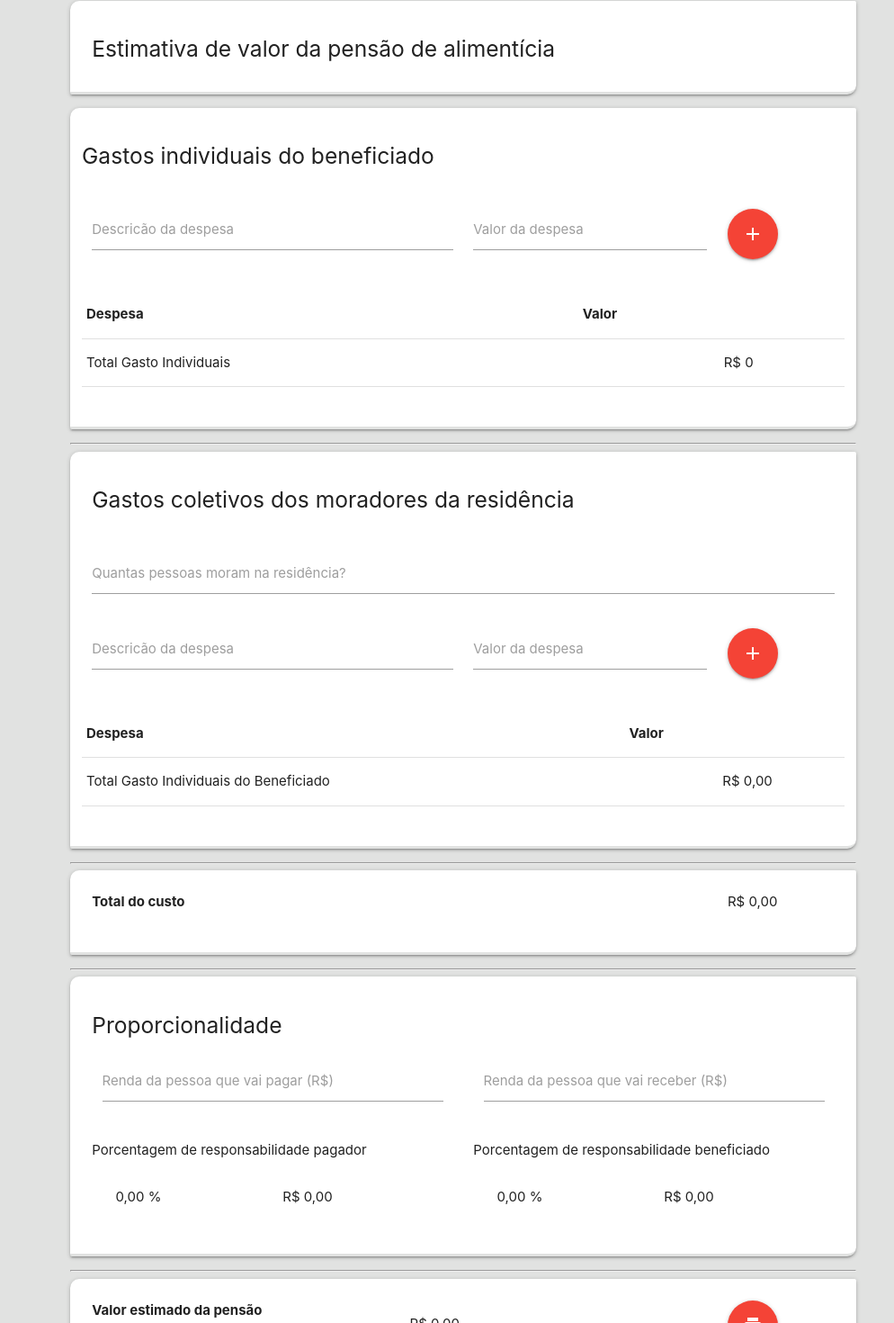
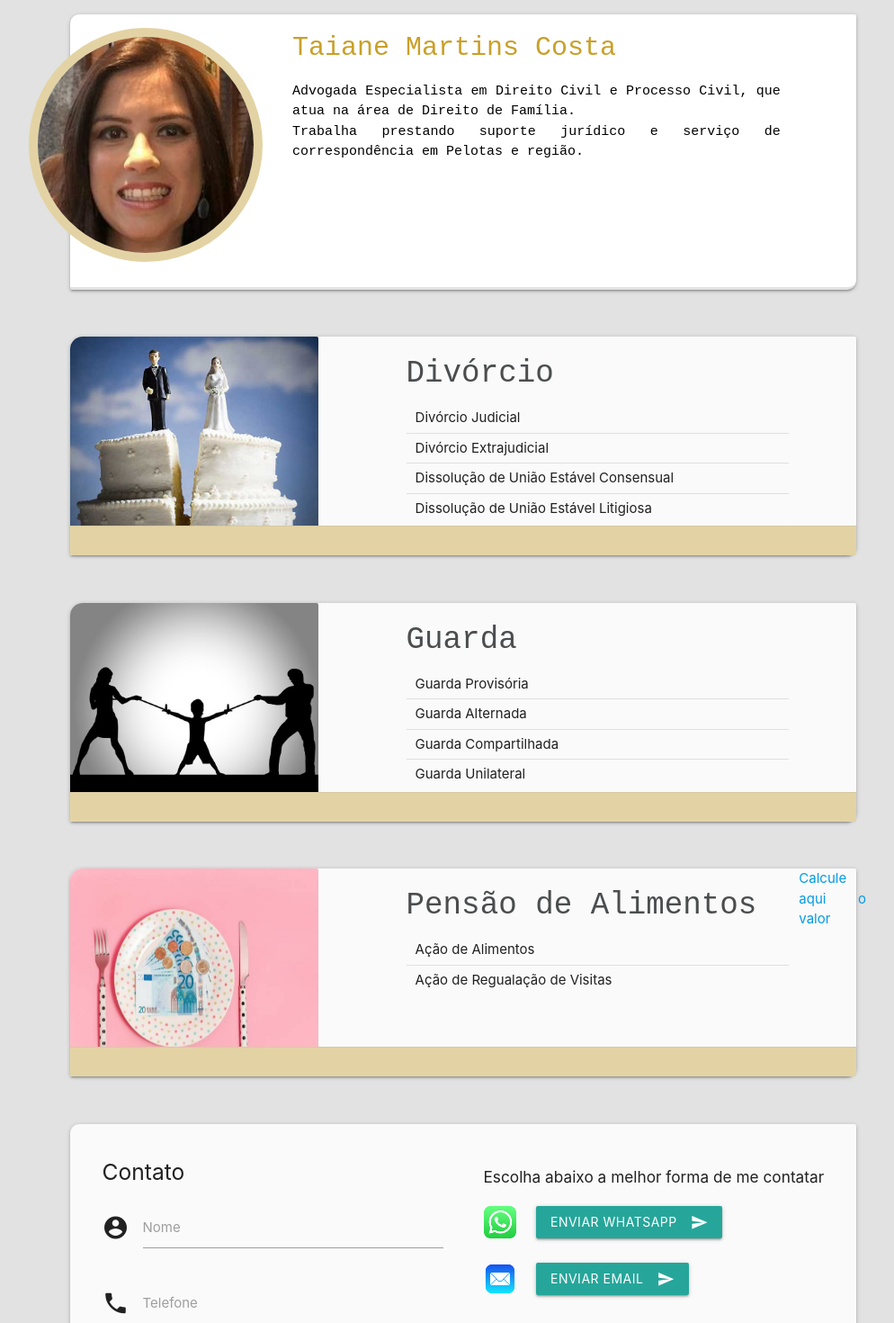
Before and after one commit to vandersonos/fullstack-advogada, a React (Create React App) app in the folder public/javascripts/react/: page / in a window 1280 px wide. Shown: the part 71-1541 px from the top of the page at 90% size, without its empty margins (125-1119 px from the left). Built offline with nearby package versions, Linux system fonts and the light colour scheme.

Commit message:
adicionada calculadora na navegação

```diff
--- a/public/javascripts/react/package.json
+++ b/public/javascripts/react/package.json
@@ -8,6 +8,7 @@
     "materialize-css": "^1.0.0-rc.2",
     "react": "^16.12.0",
     "react-dom": "^16.12.0",
+    "react-router-dom": "^5.1.2",
     "react-scripts": "3.2.0"
   },
   "scripts": {
--- a/public/javascripts/react/src/App.js
+++ b/public/javascripts/react/src/App.js
@@ -5,8 +5,6 @@ import CardCartaoVisita from './compontentes/CardCartaoVisita';
 import CardTopico from './compontentes/CardTopico.js';
 import Navbar from './compontentes/NavBar.js';
 import Contato from './compontentes/Contato.js';
-import CalculadoraPensao from './compontentes/calc-pensao/CalculadoraPensao.js';
-
 
 function App() {
     let artigos = [
@@ -43,22 +41,27 @@ function App() {
                 "Ação de Alimentos",
                 "Ação de Regualação de Visitas"
             ],
-            texto:""
+            texto:"",
+            links:[{
+                url:"/calculadora-pensao-alimenticia",
+                title:"Calcule aqui o valor"
+            }]
         }
     ];
     let itens = [];
      for (let [key,value] of artigos.entries()) {
-        itens.push(<CardTopico key={key} id={value.id} alinhamento='left' titulo={value.titulo} texto={value.texto} img={value.img} itens={value.itens}/>);
+        itens.push(<CardTopico key={key} id={value.id} alinhamento='left' titulo={value.titulo} texto={value.texto} img={value.img} itens={value.itens} links={value.links}/>);
     }
     return (
-    <div className="App ">
-        <Navbar artigos={artigos}/>
-        <div className='container row'>
-            {/* <CardCartaoVisita id='sobre' /> */}
-            <CalculadoraPensao/>
+        <div className="App ">
+            <Navbar artigos={artigos}/>
+            <div className='container row'>
+                <CardCartaoVisita id='sobre' />
+                {itens}
+                <Contato id='contato'/>
+            </div>
         </div>
-    </div>
-  );
+    );
 }
 
 export default App;
--- /dev/null
+++ b/public/javascripts/react/src/ComponenteDePagina404.js
@@ -0,0 +1,12 @@
+import React from 'react';
+import 'materialize-css/dist/css/materialize.min.css';
+
+function ComponenteDePagina404() {
+    return (
+        <div className="container">
+            Ops! Este recurso não foi encontrado!
+        </div>
+    );
+}
+
+export default ComponenteDePagina404;
--- a/public/javascripts/react/src/compontentes/CardTopico.js
+++ b/public/javascripts/react/src/compontentes/CardTopico.js
@@ -1,10 +1,18 @@
 import React from 'react';
+import { Link } from 'react-router-dom'
 class CardTopico extends React.Component{
     render(){
         let itens = [];
         for (const [key,value] of this.props.itens.entries()) {
             itens.push(<li key={key} className='collection-item'>{value}</li>);
         }
+        let links = [];
+        if(this.props.links){
+            for(const [key, value] of this.props.links.entries()){
+                links.push(<Link  key={key} to={value.url}>{value.title}</Link>)
+            }
+        }
+
         let paragrafo = (
             <div className="col s12 m7 l7 xl6 offset-xl1 ">
                 <h4  className="header">{this.props.titulo}</h4>
@@ -25,11 +33,13 @@ class CardTopico extends React.Component{
                             <div className="row card-topico-conteudo">
                             {imagem}
                             {paragrafo}
+                            {links}
                             </div>
                         }
                          { this.props.alinhamento !== 'left' &&
                             <div className="row card-topico-conteudo">
                             {paragrafo}
+                            {links}
                             {imagem}
                             </div>
                         }
--- a/public/javascripts/react/src/compontentes/NavBar.js
+++ b/public/javascripts/react/src/compontentes/NavBar.js
@@ -1,6 +1,7 @@
 import React from 'react';
 import M from "materialize-css";
 import $ from 'jquery';
+
 
 class Navbar extends React.Component{
     componentDidMount() {
--- a/public/javascripts/react/src/compontentes/calc-pensao/CustosColetivos.js
+++ b/public/javascripts/react/src/compontentes/calc-pensao/CustosColetivos.js
@@ -41,11 +41,15 @@ class CustosColetivos extends React.Component{
         let nr_pessoas = $('#cc_nr_pessoas').val()
         if(!nr_pessoas){
             nr_pessoas = 1
+            $('#cc_nr_pessoas').val(1)
         }
         let o = {
             id: "cc_"+lista.length+1,
             item: $('#cc_item-despesa').val(),
             valor: parseInt($('#cc_item-valor').val())
+        }
+         if(!o.item || !o.valor){
+            return;
         }
         lista.push(o)
         $('#cc_item-despesa').val('');
@@ -76,22 +80,30 @@ class CustosColetivos extends React.Component{
             <div  className="card-panel">
                 <div class="row">
                     <div className='col'><h5>Gastos coletivos dos moradores da residência</h5></div>
+                    <div className='col'>
+                    <ul class="collapsible">
+    <li>
+      <div class="collapsible-header"><i class="material-icons">filter_drama</i>First</div>
+      <div class="collapsible-body"><span>Lorem ipsum dolor sit amet.</span></div>
+    </li>
+
+  </ul></div>
                 </div>
                 <div class="row">
                     <div class="input-field col s12">
                         <input placeholder="" id="cc_nr_pessoas" type="text" class="validate"/>
                         <label for="nr_pessoas">Quantas pessoas moram na residência?</label>
                     </div>
-                    <div class="input-field col s6 forms-table">
+                    <div class="input-field col s12 forms-table">
                         <input placeholder="" id="cc_item-despesa" type="text" class="validate"/>
                         <label for="item-despesa">Descricão da despesa</label>
                     </div>
-                    <div class="input-field col s4 forms-table">
+                    <div class="input-field col s8 m4 l10 forms-table">
                         <input id="cc_item-valor" type="number" class="validate"/>
                         <label for="item-valor">Valor da despesa</label>
 
                     </div>
-                    <div class="input-field col s2 forms-table">
+                    <div class="input-field col s4 m4 l2 forms-table">
                         <a class="btn-floating btn-large waves-effect waves-light red" onClick={this.addItem} ><i class="material-icons">add</i></a>
                     </div>
                 </div>
@@ -110,8 +122,7 @@ class CustosColetivos extends React.Component{
                         </tbody>
                         <tfoot>
                             <tr>
-                                <td>Total Gasto Individuais do Beneficiado</td>
-                                <td></td>
+                                <td colspan='2'>Total Gasto Individuais do Beneficiado</td>
                                 <td>R$ {total.toFixed(2).replace('.', ',')}</td>
 
                             </tr>
--- a/public/javascripts/react/src/compontentes/calc-pensao/CustosIndividuais.js
+++ b/public/javascripts/react/src/compontentes/calc-pensao/CustosIndividuais.js
@@ -44,6 +44,9 @@ class CustosIndividuais extends React.Component{
         }
         $('#item-despesa').val('');
         $('#item-valor').val('');
+        if(!o.item || !o.valor){
+            return;
+        }
         lista.push(o)
         let valor = parseFloat(this.state.total) + o.valor
         this.setState({lista: lista, total: valor.toFixed(2).replace('.',',')})
@@ -70,16 +73,16 @@ class CustosIndividuais extends React.Component{
             <div className="card-panel">
                 <div className='row'><h5>Gastos individuais do beneficiado</h5></div>
                 <div class="row forms-table">
-                    <div class="input-field col s6">
+                    <div class="input-field col s12 m12 l6">
                         <input placeholder="" id="item-despesa" type="text" class="validate"/>
                         <label for="item-despesa">Descricão da despesa</label>
                     </div>
-                    <div class="input-field col s4">
+                    <div class="input-field col s8 m10 l4">
                         <input id="item-valor" type="number" class="validate"/>
                         <label for="item-valor">Valor da despesa</label>
 
                     </div>
-                    <div class="input-field col s2">
+                    <div class="input-field col s4 m2 l2">
                         <a class="btn-floating btn-large waves-effect waves-light red" onClick={this.addItem} ><i class="material-icons">add</i></a>
                     </div>
                 </div>
@@ -99,8 +102,7 @@ class CustosIndividuais extends React.Component{
                         <tfoot>
                             <tr>
 
-                                <td>Total Gasto Individuais</td>
-                                <td></td>
+                                <td colspan='2'>Total Gasto Individuais</td>
                                 <td>R$ {this.state.total}</td>
                             </tr>
                         </tfoot>
--- a/public/javascripts/react/src/compontentes/calc-pensao/Proporcionalidade.js
+++ b/public/javascripts/react/src/compontentes/calc-pensao/Proporcionalidade.js
@@ -58,7 +58,9 @@ class Proporcionalidade extends React.Component{
         return (
             <div className="card-panel">
                 <div class='row '>
-                    <div className='col s12 m12'><h5>Proporcionalidade</h5></div>
+                    <div className='col s12'><h5>Proporcionalidade</h5></div>
+                </div>
+                <div class='row '>
                     <div class="col s12 m6">
                         <div class="input-field col s12">
                             <input placeholder="" id="p-renda-pagar" type="number" onChange={this.calculaValor} class="validate"/>
--- a/public/javascripts/react/src/compontentes/calc-pensao/TotalPensao.js
+++ b/public/javascripts/react/src/compontentes/calc-pensao/TotalPensao.js
@@ -19,15 +19,15 @@ class TotalPensao extends React.Component{
         return (
             <div className="card-panel">
                 <div class='row'>
-                    <div class='col s12 m5'>
+                    <div class='col s12 m12 l12'>
                         <b>Valor estimado da pensão</b>
                     </div>
-                    <div class='col s12 m5'>
+                    <div class='col s8 m8 l10 '>
                         <p class="resultado">
                                 R$ {valor.toFixed(2).replace('.',',')}
                             </p>
                     </div>
-                    <div class="col s12 m2">
+                    <div class="col s4 m4 l2">
                         <a class="btn-floating btn-large waves-effect waves-light red" onClick={this.imprimir} ><i class="material-icons">print</i></a>
                     </div>
                 </div>
--- a/public/javascripts/react/src/index.js
+++ b/public/javascripts/react/src/index.js
@@ -2,9 +2,23 @@ import React from 'react';
 import ReactDOM from 'react-dom';
 import './index.css';
 import App from './App';
+import ComponenteDePagina404 from './ComponenteDePagina404.js';
+import CalculadoraPensao from './compontentes/calc-pensao/CalculadoraPensao.js';
+import { BrowserRouter, Switch, Route } from 'react-router-dom'
 import * as serviceWorker from './serviceWorker';
 
-ReactDOM.render(<App />, document.getElementById('root'));
+
+
+ReactDOM.render(
+    <BrowserRouter>
+        <Switch>
+            <Route path="/" exact={true} component={App} />
+            <Route path="/calculadora-pensao-alimenticia" component={CalculadoraPensao} />
+            <Route path='*' component={ComponenteDePagina404} />
+        </Switch>
+    </ BrowserRouter>,
+    document.getElementById('root')
+);
 
 // If you want your app to work offline and load faster, you can change
 // unregister() to register() below. Note this comes with some pitfalls.
```
Also changed, not shown: public/javascripts/react/src/compontentes/calc-pensao/CalculadoraPensao.js (+4 -4 lines), 1 other file (tests, documents, lock files or other folders).
